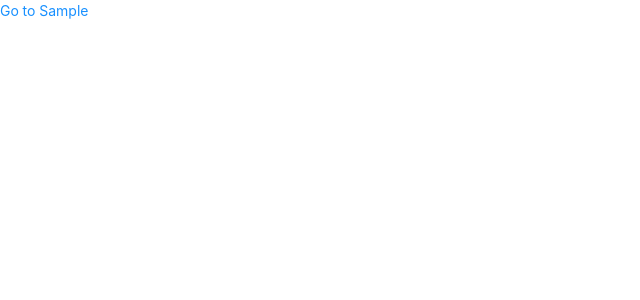
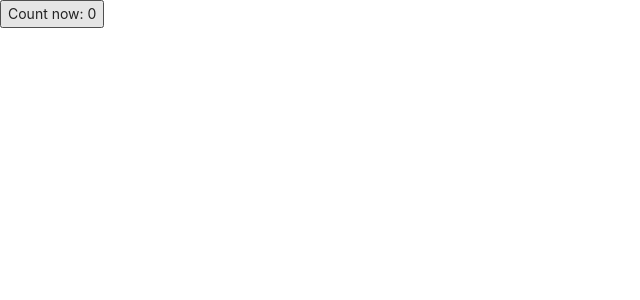
Before and after one commit to trungduchoang/started-pattern-repo, a React (Create React App) app: page / in a window 1280 px wide. Shown: the top 300 px of the page, without its empty margins (0-640 px from the left). Built offline with nearby package versions, Linux system fonts and the light colour scheme.

Commit message:
Add simple home page

```diff
--- a/src/pages/Home/index.tsx
+++ b/src/pages/Home/index.tsx
@@ -1,8 +1,16 @@
 // libs
-import { Link } from "react-router-dom";
+import { useState } from "react";
 // others
 import "./style.scss";
 
-const Home = () => <Link to="/sample">Go to Sample</Link>;
+const Home = () => {
+  const [i, setI] = useState(0);
+
+  return (
+    <button type="button" onClick={() => setI((i) => i + 1)}>
+      Count now: {i}
+    </button>
+  );
+};
 
 export default Home;
```
